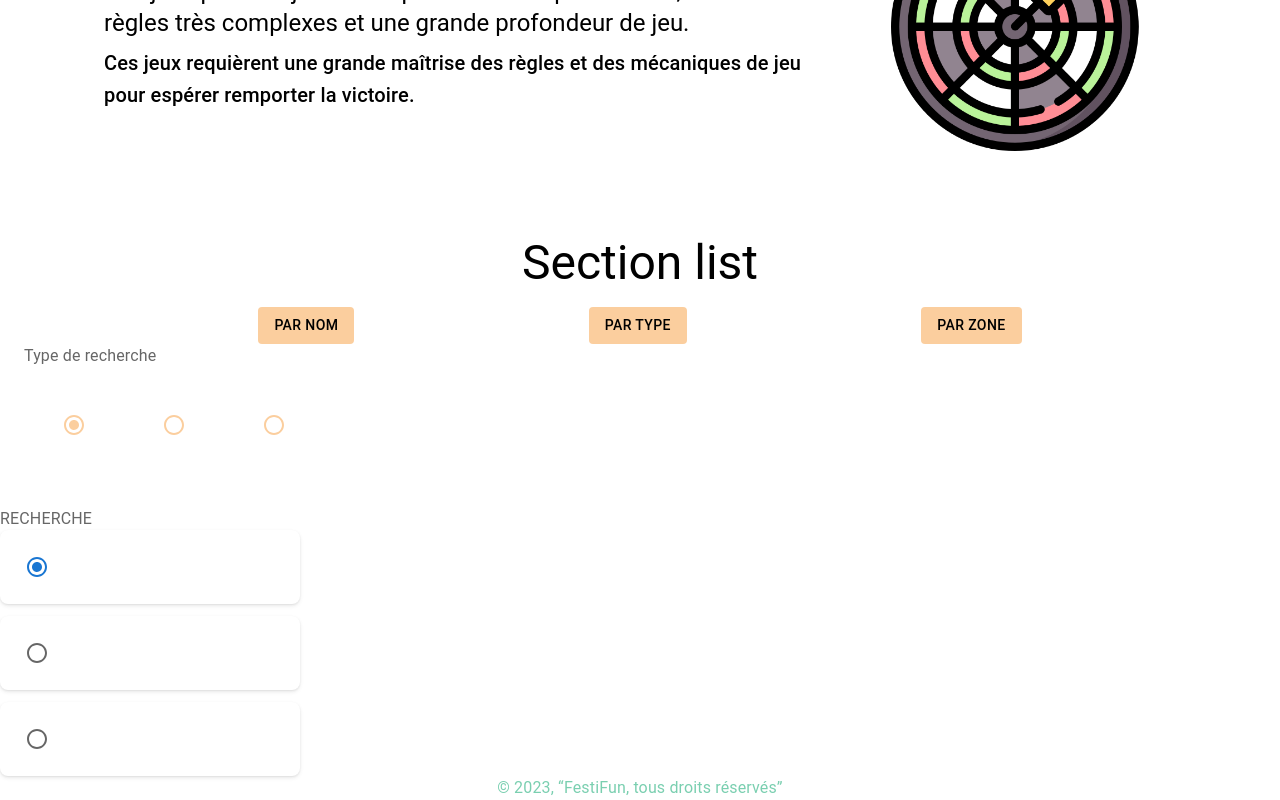
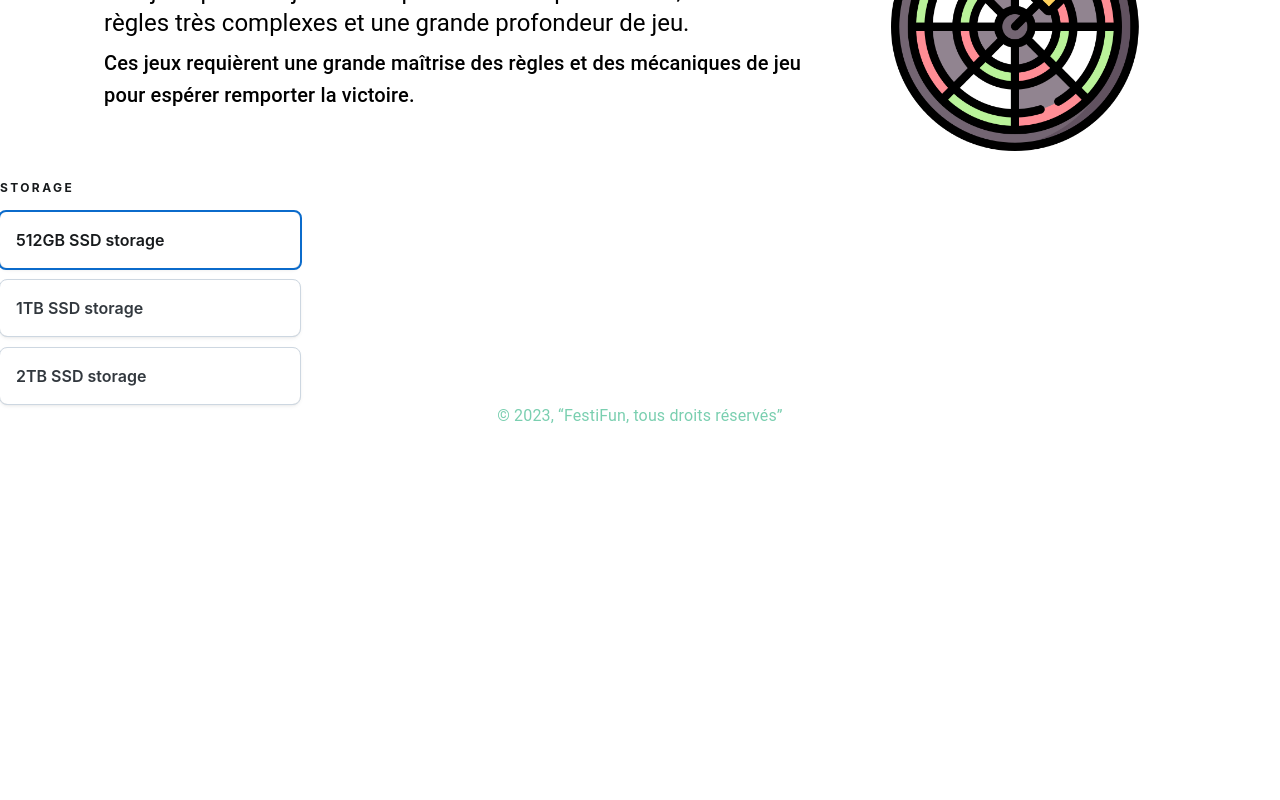
Before and after one commit to laulilaura/Festival-Front-App, a React (Create React App) app: page /jeux in a window 1280 px wide. Shown: the part 1825-2625 px from the top of the page. After the commit the page ends 2253 px from the top, so only its background shows below. Built offline with nearby package versions, Linux system fonts and the light colour scheme.

Commit message:
récupération branche actuelle

```diff
--- a/src/component/Jeux.js
+++ b/src/component/Jeux.js
@@ -3,6 +3,7 @@ import axios from "axios";
 
 import Header from './Header';
 import Footer from './Footer';
+import ListJeux from './ListJeux';
 
 import { Typography, Grid, Box, Button, } from '@mui/material';
 import { FormControl, FormLabel, Radio, RadioGroup, } from '@mui/material';
@@ -37,6 +38,8 @@ const useStyles = makeStyles((theme) => ({
     // Styles spécifiques pour la deuxième Box
   },
 }));
+
+
 
 function Jeux(){
 
@@ -140,92 +143,7 @@ function Jeux(){
       </Box>
 
     </Box>
-
-    <Box id="sectionList" m={3} mt={10}>
-      <Typography variant="h3" gutterBottom sx={{display:'flex',justifyContent:'center'}}>Section list</Typography>
-      <Box sx={{display:'flex', flexDirection:'row', justifyContent: 'space-evenly'}}>
-        <Grid xs={4} sx={{display: 'flex', flexDirection: 'column', alignItems: 'center'}}>
-          <Button sx={{backgroundColor:'#FBCE9E'}} variant="filledTonal" component={Link} to="/maintenance">Par nom</Button>
-        </Grid>
-        <Grid xs={4} sx={{display: 'flex', flexDirection: 'column', alignItems: 'center'}}>
-          <Button sx={{backgroundColor:'#FBCE9E'}} variant="filledTonal" component={Link} to="/maintenance">Par type</Button>
-        </Grid>
-        <Grid xs={4} sx={{display: 'flex', flexDirection: 'column', alignItems: 'center'}}>
-          <Button sx={{backgroundColor:'#FBCE9E'}} variant="filledTonal" component={Link} to="/maintenance">Par zone</Button>
-        </Grid>
-      </Box>
-
-      <FormControl>
-      <FormLabel>Type de recherche</FormLabel>
-      <RadioGroup
-         defaultValue="zone"
-         name="controlled-radio-buttons-group"
-         value={value}
-         onChange={handleChange}
-        sx={{ my: 1,color:'#FBCE9E', display:'flex', flexDirection: 'row'}}
-      >
-        <Radio sx={{color:'#FBCE9E','&, &.Mui-checked': {color: '#FBCE9E',height: 100,width: 100}}} value="zone" label="Zone" />
-        <Radio sx={{color:'#FBCE9E','&, &.Mui-checked': {color: '#FBCE9E',height: 100,width: 100}}} value="nom" label="Nom" />
-        <Radio sx={{color:'#FBCE9E','&, &.Mui-checked': {color: '#FBCE9E',height: 100,width: 100}}} value="type" label="Type" />
-      </RadioGroup>
-    </FormControl>
-
-    </Box>
-
-    <Box sx={{ width: 300 }}>
-      <FormLabel
-        className={classes.formLabel}
-        id="storage-label"
-      >
-        Recherche
-      </FormLabel>
-      <RadioGroup
-        aria-labelledby="storage-label"
-        defaultValue="512GB"
-        size="lg"
-        sx={{ gap: 1.5 }}
-      >
-        {['512GB', '1TB', '2TB'].map((value) => (
-          <Sheet
-            key={value}
-            sx={{
-              p: 2,
-              borderRadius: 'md',
-              boxShadow: 'sm',
-              bgcolor: 'background.body',
-            }}
-          >
-            <Radio
-              label={`${value} SSD storage`}
-              overlay
-              disableIcon
-              value={value}
-              slotProps={{
-                label: ({ checked }) => ({
-                  sx: {
-                    fontWeight: 'lg',
-                    fontSize: 'md',
-                    color: checked ? 'text.primary' : 'text.secondary',
-                  },
-                }),
-                action: ({ checked }) => ({
-                  sx: (theme) => ({
-                    ...(checked && {
-                      '--variant-borderWidth': '2px',
-                      '&&': {
-                        // && to increase the specificity to win the base :hover styles
-                        borderColor: theme.vars.palette.primary[500],
-                      },
-                    }),
-                  }),
-                }),
-              }}
-            />
-          </Sheet>
-        ))}
-      </RadioGroup>
-    </Box>
-
+    <ListJeux/>
     <Footer colorBackground="common.white" color="#7ACFB0" />
 
   </div>
--- /dev/null
+++ b/src/component/ListJeux.js
@@ -0,0 +1,70 @@
+import * as React from 'react';
+import Box from '@mui/joy/Box';
+import FormLabel from '@mui/joy/FormLabel';
+import Radio from '@mui/joy/Radio';
+import RadioGroup from '@mui/joy/RadioGroup';
+import Sheet from '@mui/joy/Sheet';
+
+export default function ListJeux() {
+  return (
+    <Box sx={{ width: 300 }}>
+      <FormLabel
+        id="storage-label"
+        sx={{
+          mb: 2,
+          fontWeight: 'xl',
+          textTransform: 'uppercase',
+          fontSize: 'xs',
+          letterSpacing: '0.15rem',
+        }}
+      >
+        Storage
+      </FormLabel>
+      <RadioGroup
+        aria-labelledby="storage-label"
+        defaultValue="512GB"
+        size="lg"
+        sx={{ gap: 1.5 }}
+      >
+        {['512GB', '1TB', '2TB'].map((value) => (
+          <Sheet
+            key={value}
+            sx={{
+              p: 2,
+              borderRadius: 'md',
+              boxShadow: 'sm',
+              bgcolor: 'background.body',
+            }}
+          >
+            <Radio
+              label={`${value} SSD storage`}
+              overlay
+              disableIcon
+              value={value}
+              slotProps={{
+                label: ({ checked }) => ({
+                  sx: {
+                    fontWeight: 'lg',
+                    fontSize: 'md',
+                    color: checked ? 'text.primary' : 'text.secondary',
+                  },
+                }),
+                action: ({ checked }) => ({
+                  sx: (theme) => ({
+                    ...(checked && {
+                      '--variant-borderWidth': '2px',
+                      '&&': {
+                        // && to increase the specificity to win the base :hover styles
+                        borderColor: theme.vars.palette.primary[500],
+                      },
+                    }),
+                  }),
+                }),
+              }}
+            />
+          </Sheet>
+        ))}
+      </RadioGroup>
+    </Box>
+  );
+}
```
Also changed, not shown: package.json (+5 -5 lines), 2 other files (tests, documents, lock files or other folders).
